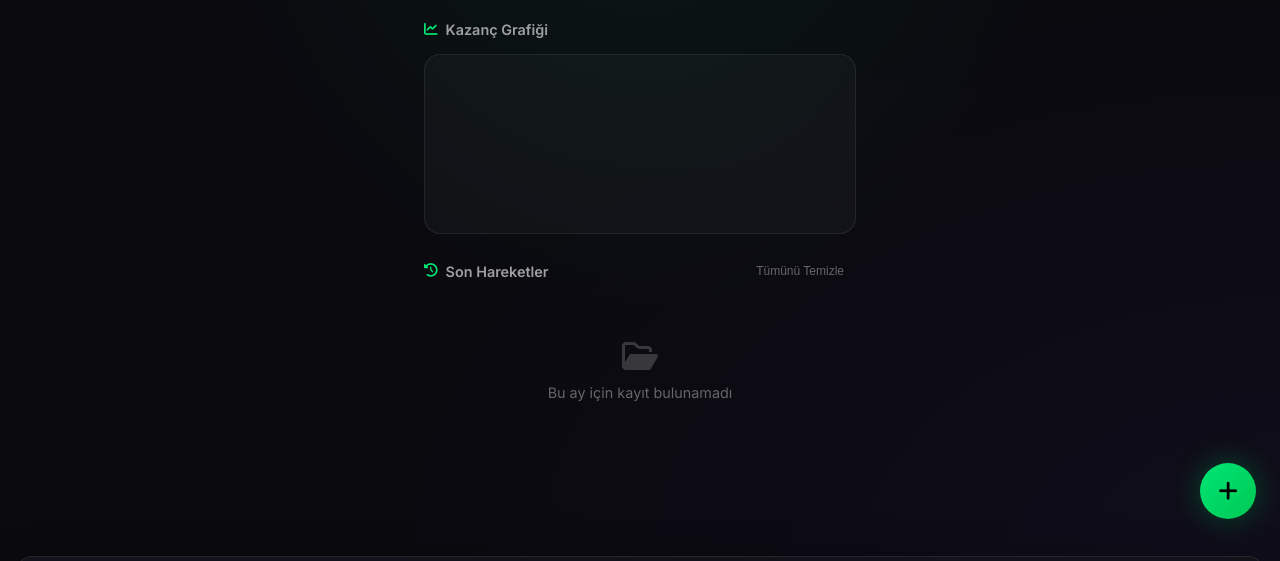
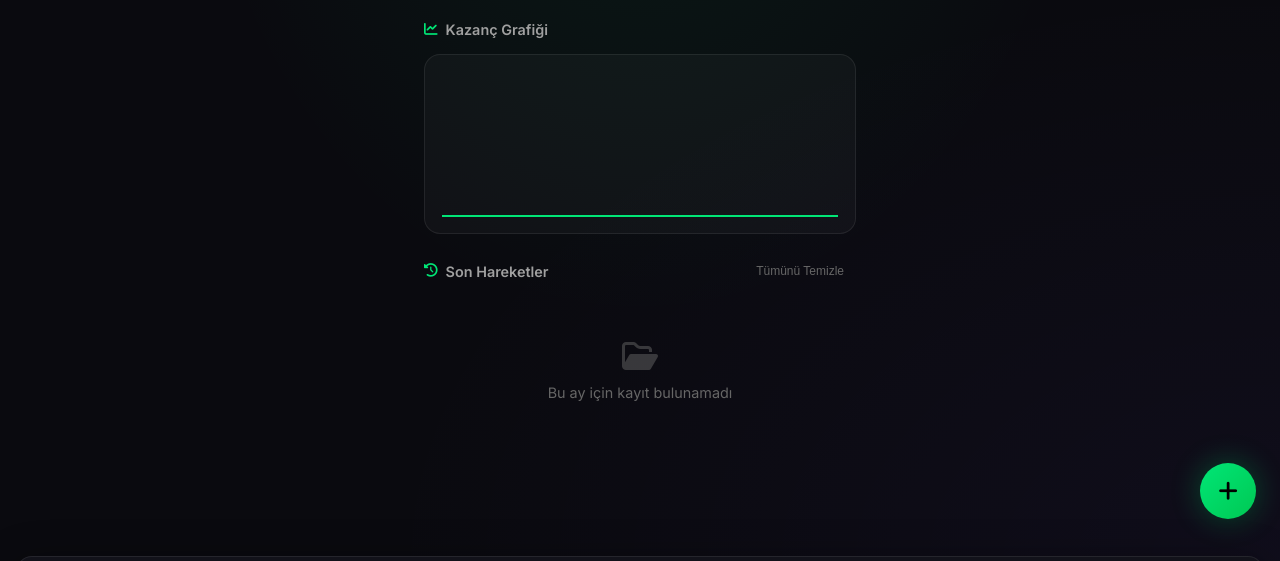
Before and after one commit to keremaygul/mini-job-earnings-calculator, a website: page public/index.html in a window 1280 px wide. Shown: the part 257-818 px from the top of the page. Drawn offline with nearby package versions, Linux system fonts and the light colour scheme; no server answers.

Commit message:
minor updates 2

```diff
--- a/public/app.js
+++ b/public/app.js
@@ -61,25 +61,45 @@ function init() {
     loadData();
     loadHourlyRate();
     setupEventListeners();
+
+    // Initialize chart FIRST before updateUI calls updateChart
+    initChart();
+
+    // Now update UI which will populate chart with data
     updateUI();
-    initChart();
+
     fetchExchangeRate();
     checkPWAStatus();
 
-    // Fix for mobile chart not loading on first open
-    setTimeout(() => {
+    // Multiple resize attempts to ensure chart renders on mobile
+    const resizeChart = () => {
         if (earningsChart) {
             earningsChart.resize();
-            earningsChart.update();
+            earningsChart.update('none');
         }
-    }, 100);
+    };
 
-    // Another resize after fonts load
-    document.fonts.ready.then(() => {
-        if (earningsChart) {
-            earningsChart.resize();
-        }
-    });
+    // Immediate resize
+    setTimeout(resizeChart, 50);
+    setTimeout(resizeChart, 200);
+    setTimeout(resizeChart, 500);
+
+    // Resize after fonts load
+    if (document.fonts && document.fonts.ready) {
+        document.fonts.ready.then(resizeChart);
+    }
+
+    // Use ResizeObserver for canvas container
+    const chartContainer = document.querySelector('.chart-container');
+    if (chartContainer && window.ResizeObserver) {
+        const observer = new ResizeObserver(() => {
+            resizeChart();
+        });
+        observer.observe(chartContainer);
+    }
+
+    // Also resize on window load
+    window.addEventListener('load', resizeChart);
 }
 
 // Exchange Rate
--- a/public/style.css
+++ b/public/style.css
@@ -251,7 +251,6 @@ header {
     margin-bottom: 10px;
     border-radius: var(--radius-md);
     overflow: hidden;
-    background: linear-gradient(90deg, var(--accent-blue) 0%, var(--accent-blue) 50%, var(--danger) 50%, var(--danger) 100%);
 }
 
 .entry-actions {
@@ -273,7 +272,6 @@ header {
     cursor: pointer;
     border: none;
     color: white;
-    background: transparent;
     transition: opacity 0.2s;
 }
 
@@ -281,12 +279,12 @@ header {
     opacity: 0.7;
 }
 
-.entry-action-btn.edit-btn i {
-    color: white;
+.entry-action-btn.edit-btn {
+    background: var(--accent-blue);
 }
 
-.entry-action-btn.delete-btn i {
-    color: white;
+.entry-action-btn.delete-btn {
+    background: var(--danger);
 }
 
 .entry-content {
```
